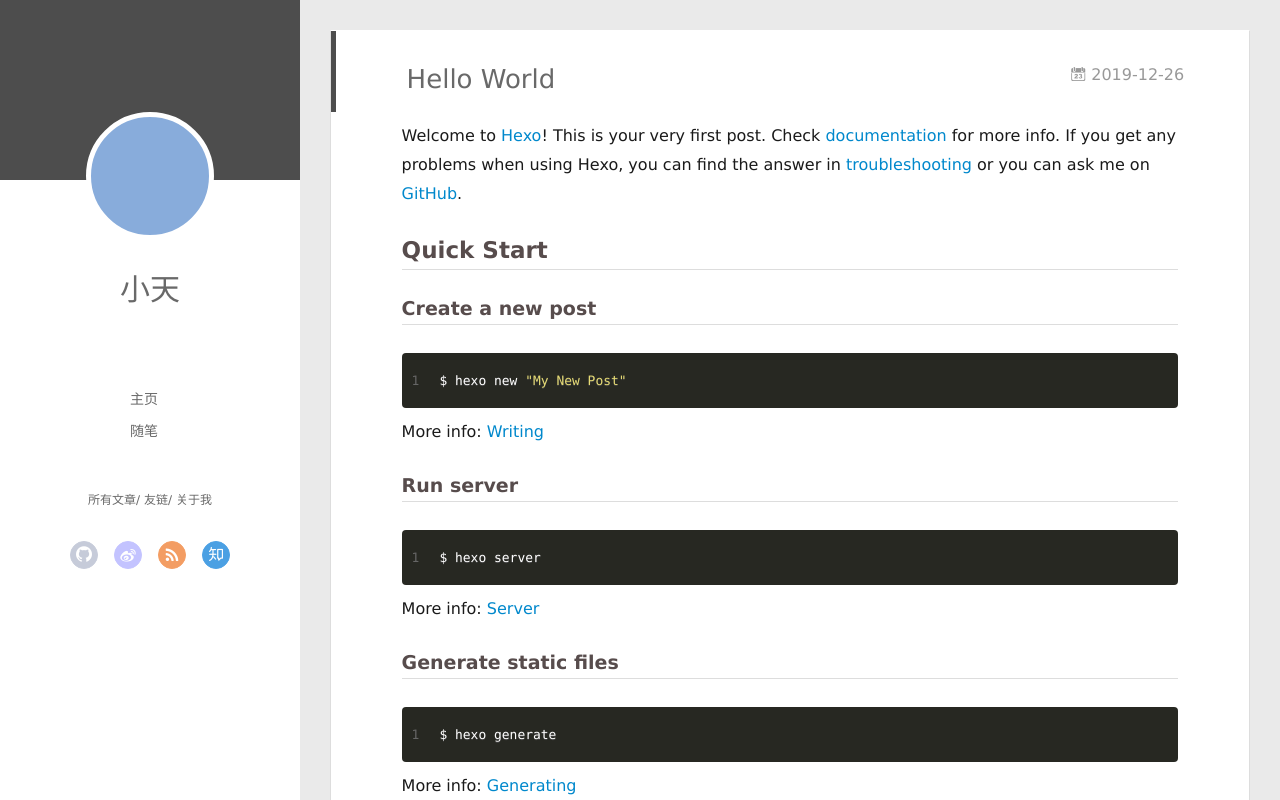
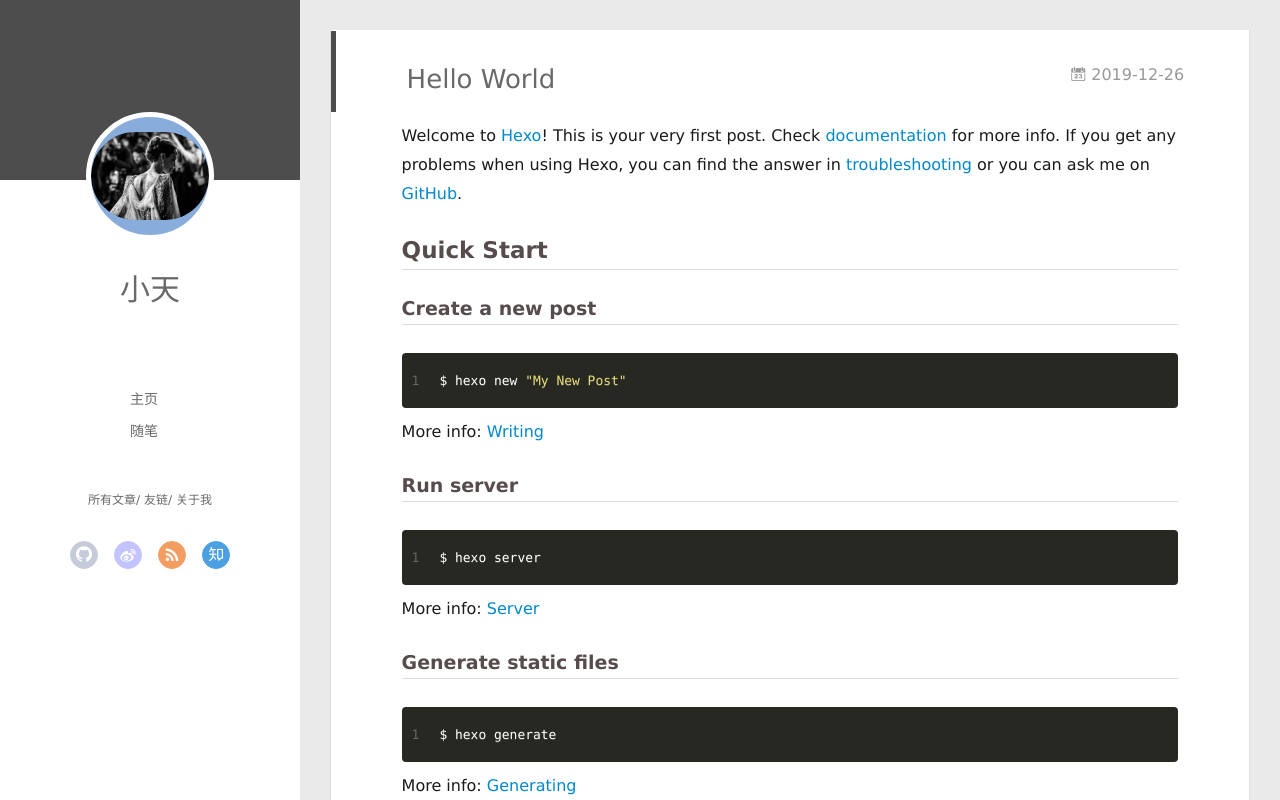
Before and after one commit to xiaotian991001/xiaotian991001.gitgub.io, a plain HTML site: page index.html in a window 1280 px wide. Drawn offline with Linux system fonts and the light colour scheme; no server answers.

Commit message:
Site updated: 2019-12-27 11:54:07

```diff
--- a/index.html
+++ b/index.html
@@ -43,7 +43,7 @@
 <div class="intrude-less">
 	<header id="header" class="inner">
 		<a href="/" class="profilepic">
-			<img src="" class="js-avatar">
+			<img src="img/mmexport1573717725203.jpg" class="js-avatar">
 		</a>
 		<hgroup>
 		  <h1 class="header-author"><a href="/">小天</a></h1>
```
Also changed, not shown: img/mmexport1573717725203.jpg (added).
